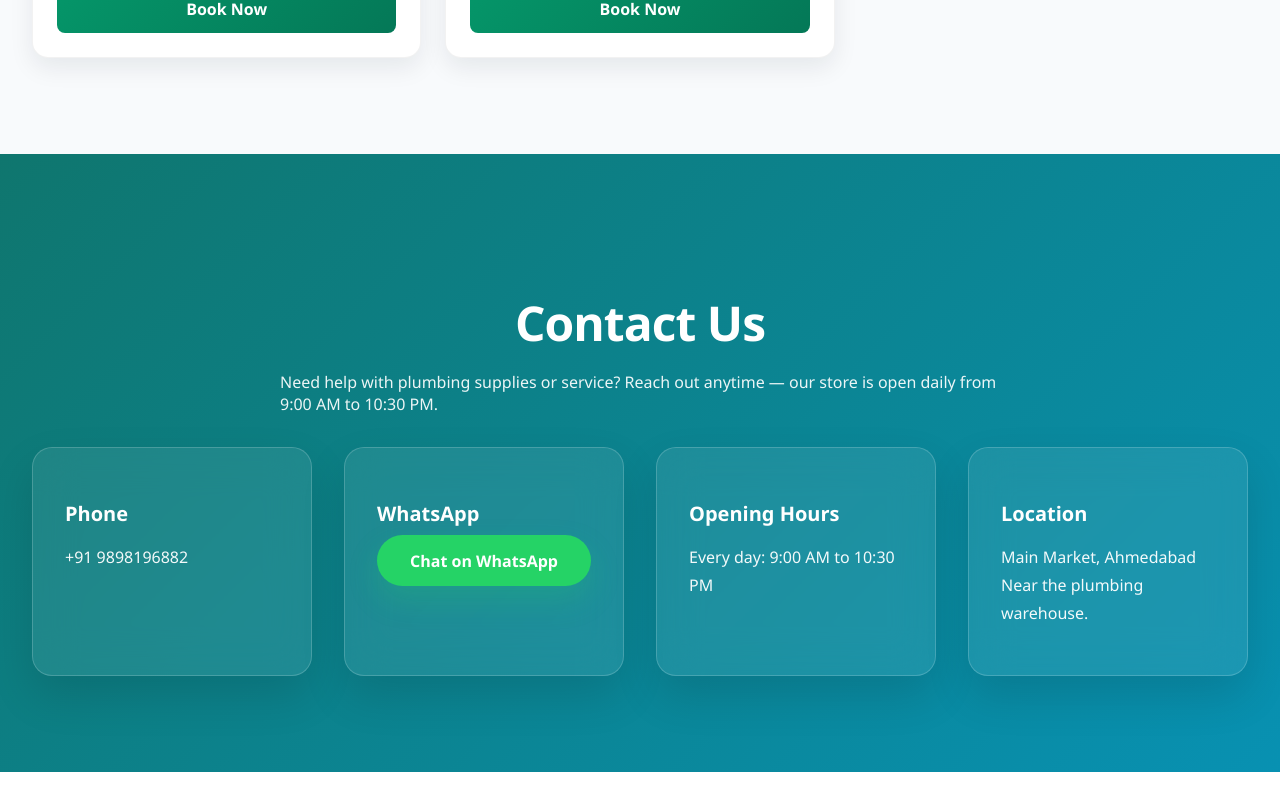
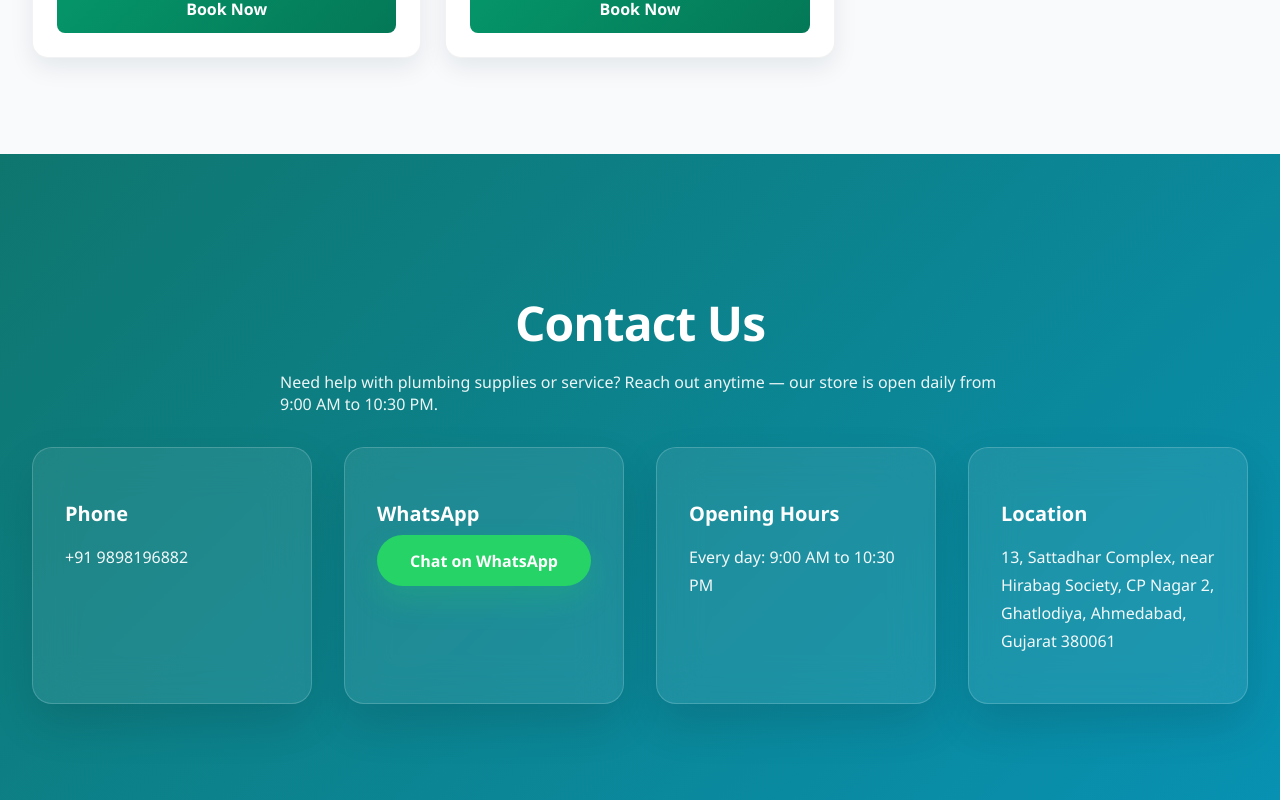
Before and after one commit to divy2k2/billing, a Next.js app: page / in a window 1280 px wide. Shown: the part 6866-7666 px from the top of the page. Before the commit the page ends 7638 px from the top, so only its background shows below. Built offline with nearby package versions, Linux system fonts and the light colour scheme.

Commit message:
address change

```diff
--- a/components/landing-page.tsx
+++ b/components/landing-page.tsx
@@ -204,7 +204,7 @@ export function LandingPage() {
             </div>
             <div className="premium-card contact-card">
               <h3 style={{ fontSize: '1.25rem', fontWeight: 600, marginBottom: '0.5rem' }}>Location</h3>
-              <p>Main Market, Ahmedabad<br />Near the plumbing warehouse.</p>
+              <p>13, Sattadhar Complex, near Hirabag Society, CP Nagar 2, <br />Ghatlodiya, Ahmedabad, Gujarat 380061</p>
             </div>
           </div>
         </div>
```
